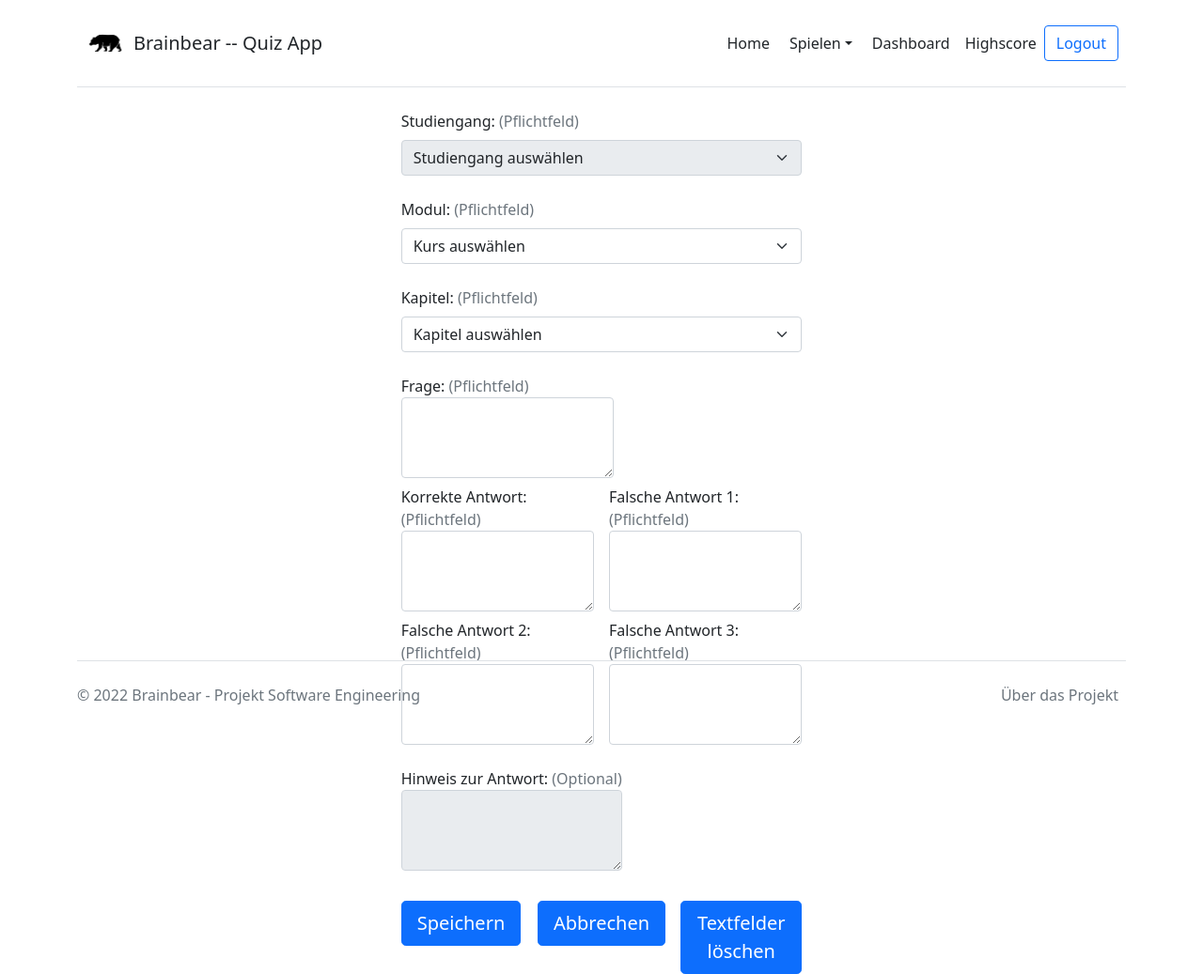
After one commit to lomma01/isef-brainbear, a Flask app: page /add_questions in a window 1280 px wide. The commit adds this page. Shown: the whole page at 94% size. Run offline with Flask 2, Linux system fonts and the light colour scheme; a user stored in the database is signed in; some libraries are stand-ins or nearby versions.

Commit message:
add-questions angelegt

```diff
--- a/app.py
+++ b/app.py
@@ -87,6 +87,15 @@ def dashboard():
 @decorators.requires_auth
 def add_moduls():
     return render_template('add_moduls.html',
+                           userinfo=session['profile'],
+                           userinfo_pretty=json.dumps(session['jwt_payload'],
+                                                      indent=4))
+
+#Route for add Questions (hp)
+@app.route('/add_questions', methods=['GET'])
+@decorators.requires_auth
+def add_questions():
+    return render_template('add_questions.html',
                            userinfo=session['profile'],
                            userinfo_pretty=json.dumps(session['jwt_payload'],
                                                       indent=4))
--- /dev/null
+++ b/templates/add_questions.html
@@ -0,0 +1,96 @@
+{% extends "layout.html" %}
+{% block content %}
+<div class="col-md-7 col-lg-4">
+    <form method="post" id="questions_add">
+        <label class="form-label" for="">
+            Studiengang:
+            <span class="text-muted">(Pflichtfeld)</span>
+        </label>
+        <select class="form-select" aria-label="Default select example" required="" disabled>
+            <option selected>Studiengang auswählen</option>
+            <!--Hier muss dann noch die liste der Studiengänge eingetragen werden-->
+            <option value="1">One</option>
+        </select>
+        <br>
+        <label class="form-label" for="">
+            Modul:
+            <span class="text-muted">(Pflichtfeld)</span>
+        </label>
+        <select class="form-select" aria-label="Default select example" required="">
+            <option selected>Kurs auswählen</option>
+            <!--Hier muss dann noch die liste der kurse eingetragen werden-->
+            <option value="1">One</option>
+        </select>
+        <br>
+        <label class="form-label" for="">
+            Kapitel:
+            <span class="text-muted">(Pflichtfeld)</span>
+        </label>
+        <select class="form-select" aria-label="Default select example" required="">
+            <option selected>Kapitel auswählen</option>
+            <!--Hier muss dann noch die liste der Kapitel eingetragen werden-->
+            <option value="1">One</option>
+        </select>
+        <br>
+        <div class="">
+            <label class="form-label" for="">
+                Frage:
+                <span class="text-muted">(Pflichtfeld)</span>
+                <textarea class="form-control" id="question" rows="3" required=""></textarea>
+            </label>
+        </div>
+        <div class="row g-3">
+            <div class="col">
+                <label class="form-label" for="">
+                    Korrekte Antwort:
+                    <span class="text-muted">(Pflichtfeld)</span>
+                    <textarea class="form-control" id="question" rows="3" required=""></textarea>
+                </label>
+            </div>
+            <div class="col">
+                <label class="form-label" for="">
+                    Falsche Antwort 1:
+                    <span class="text-muted">(Pflichtfeld)</span>
+                    <textarea class="form-control" id="question" rows="3" required=""></textarea>
+                </label>
+            </div>
+        </div>
+        <div class="row g-3">
+            <div class ="col">
+                <label class="form-label" for="">
+                    Falsche Antwort 2:
+                    <span class="text-muted">(Pflichtfeld)</span>
+                    <textarea class="form-control" id="question" rows="3" required=""></textarea>
+                </label>
+            </div>
+            <div class="col">
+                <label class="form-label" for="">
+                    Falsche Antwort 3:
+                    <span class="text-muted">(Pflichtfeld)</span>
+                    <textarea class="form-control" id="question" rows="3" required=""></textarea>
+                </label>
+            </div>
+            <div class="">
+                <label class="form-label" for="">
+                    Hinweis zur Antwort:
+                    <span class="text-muted">(Optional)</span>
+                    <textarea class="form-control" id="question" rows="3" required="" disabled></textarea>
+                </label>
+            </div>
+        </div>
+        <br>
+        <div class="row g-3">
+            <div class="col">
+                <button class="w-1000 btn btn-primary btn-lg" type="submit">Speichern</button>
+            </div>
+            <div class="col">
+                <button class="w-1000 btn btn-primary btn-lg" type="button">Abbrechen</button>
+            </div>
+            <div class="col">
+                <button class="w-1000 btn btn-primary btn-lg" type="reset">Textfelder löschen</button>
+            </div>
+        </div>
+    </form>
+</div>
+
+{% endblock %}
--- a/templates/dashboard.html
+++ b/templates/dashboard.html
@@ -3,13 +3,13 @@
 <div class="container">
     {% if student %}
     <!-- STUDENT -->
-    <a href="#" class="nav-link">Fragen verwalten</a>
+    <a href="add_questions" class="nav-link">Fragen verwalten</a>
 
     {% endif %}
     {% if dozent %}
     <!-- DOZENT -->
     <a href="#" class="nav-link">Fragen verwalten</a>
-    <a href="add-moduls" class="nav-link">Module verwalten</a>
+    <a href="add_moduls" class="nav-link">Module verwalten</a>
 
     {% endif %}
     {% if admin %}
```
